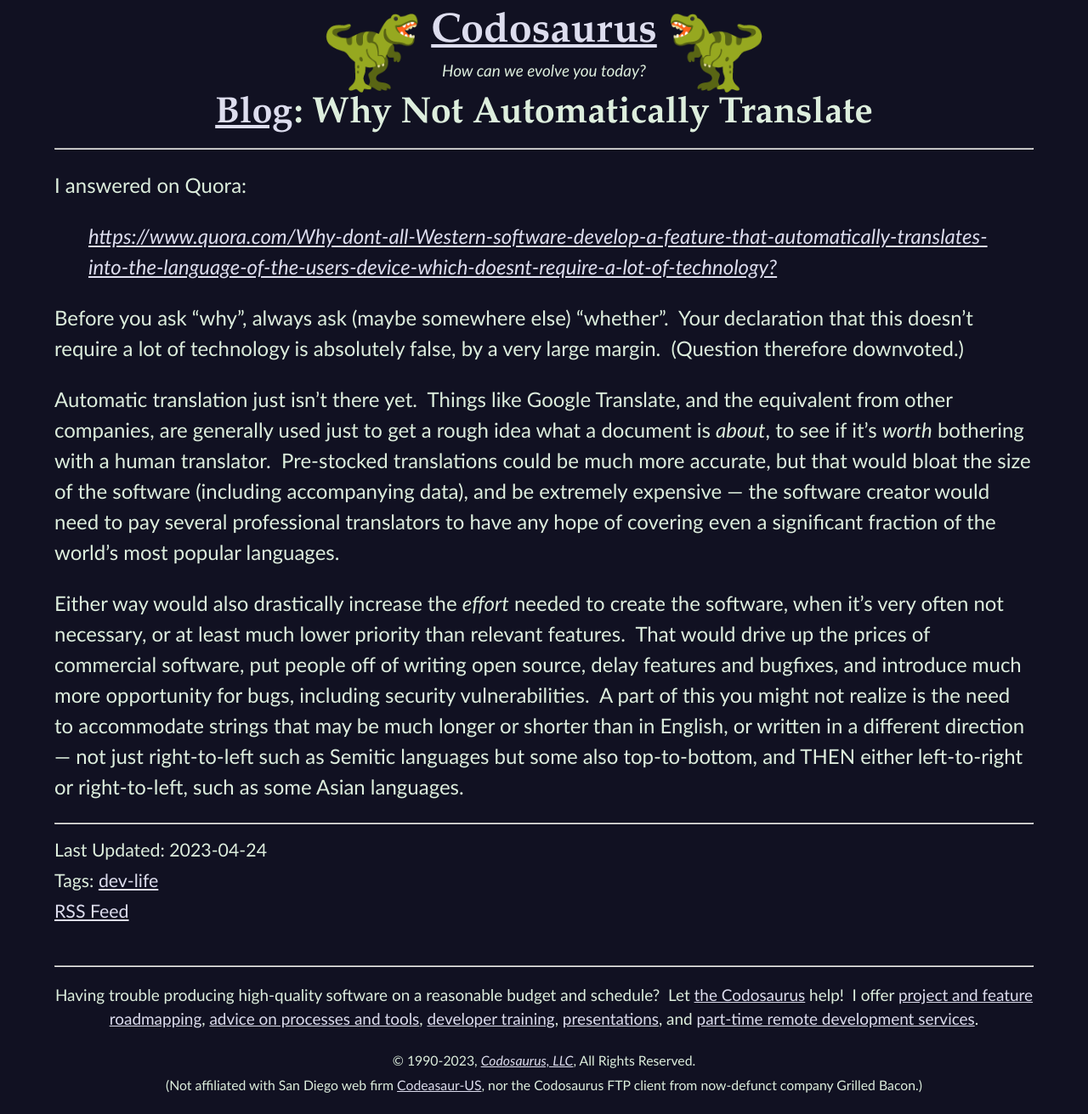
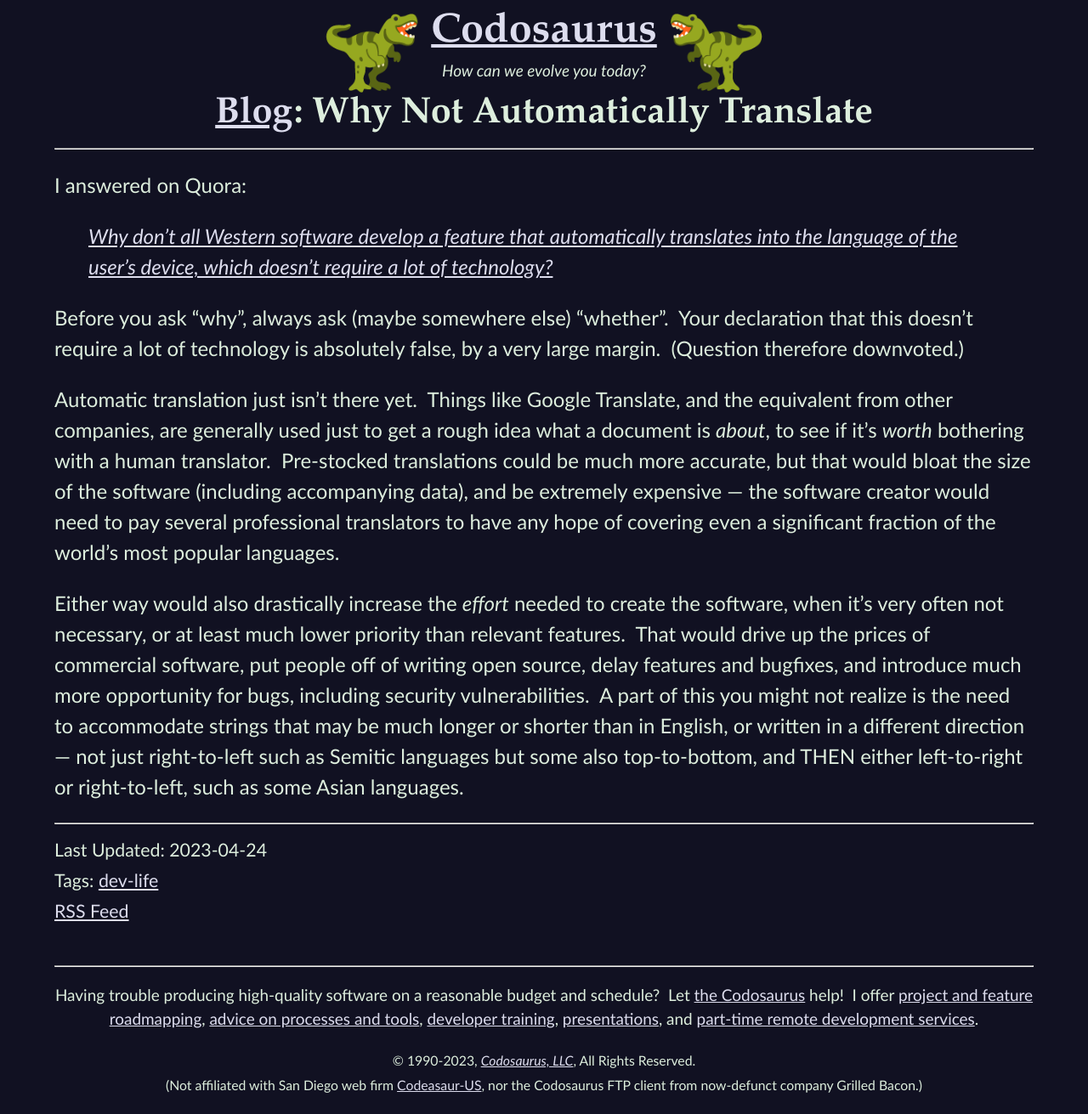
Before and after one commit to CodosaurusLLC/CodosaurusLLC.github.io, a Jekyll site: the page built from _posts/0000-00-00-why-not-automatically-translate.md, in a window 1280 px wide. Shown: the whole page at 85% size. Built offline with Jekyll 4.4.1, drawn with Linux system fonts in a browser that asks for light colours; comment, search, counter and statistics services are not loaded; some of the changed lines change nothing that is shown.

Commit message:
fix blog post title

```diff
--- a/_posts/0000-00-00-why-not-automatically-translate.md
+++ b/_posts/0000-00-00-why-not-automatically-translate.md
@@ -10,7 +10,7 @@ title:
 
 I answered on Quora:
 
-> [https://www.quora.com/Why-dont-all-Western-software-develop-a-feature-that-automatically-translates-into-the-language-of-the-users-device-which-doesnt-require-a-lot-of-technology?](https://www.quora.com/Why-dont-all-Western-software-develop-a-feature-that-automatically-translates-into-the-language-of-the-users-device-which-doesnt-require-a-lot-of-technology/answer/Dave-Aronson){:target="_new"}
+> [Why don't all Western software develop a feature that automatically translates into the language of the user's device, which doesn't require a lot of technology?](https://www.quora.com/Why-dont-all-Western-software-develop-a-feature-that-automatically-translates-into-the-language-of-the-users-device-which-doesnt-require-a-lot-of-technology/answer/Dave-Aronson){:target="_new"}
 
 Before you ask “why”, always ask (maybe somewhere else) “whether”.&nbsp;
 Your declaration that this doesn’t require a lot of technology
```
